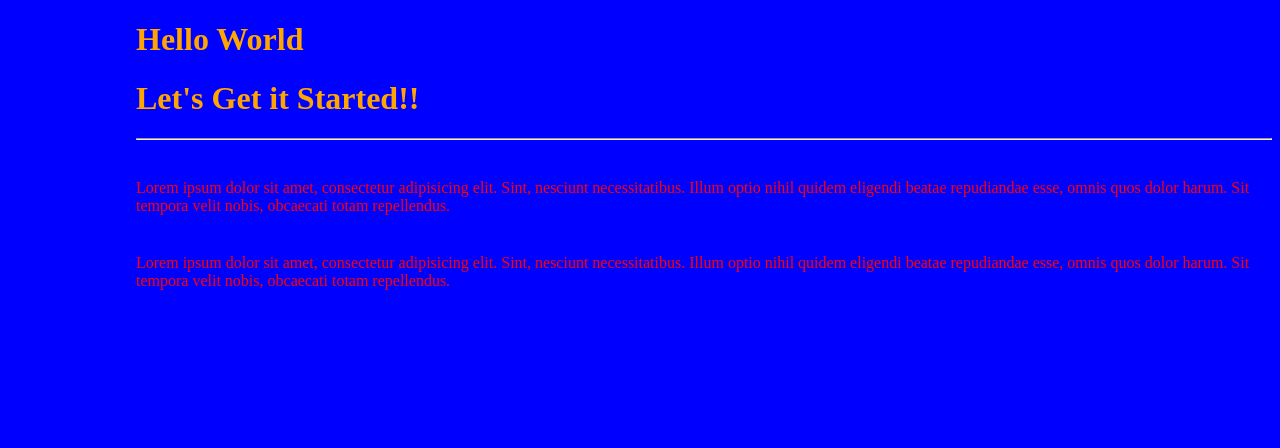
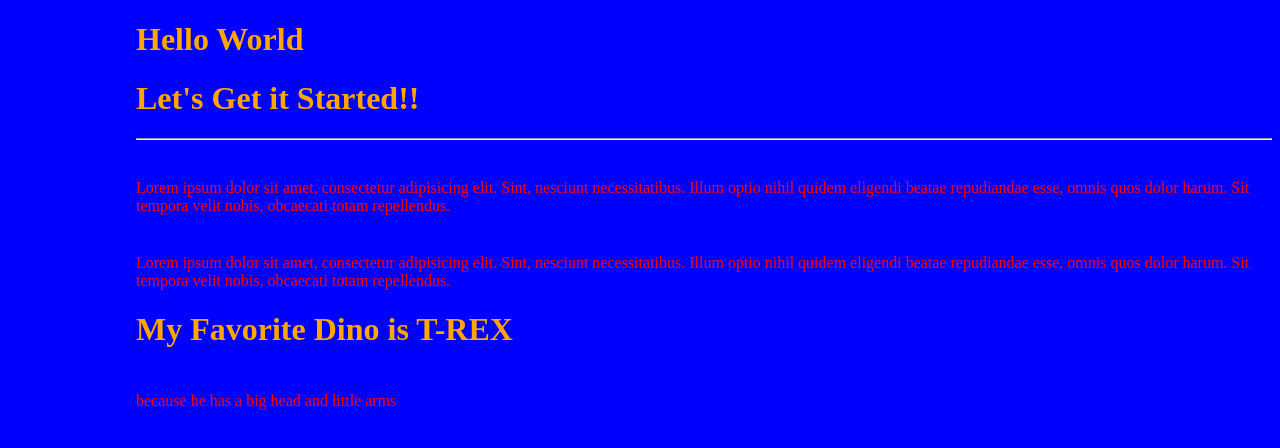
Before and after one commit to kenymc1/branching1, a plain HTML site: page index.html in a window 1280 px wide. Drawn offline with Linux system fonts and the light colour scheme.

Commit message:
added dino

```diff
--- a/index.html
+++ b/index.html
@@ -19,6 +19,8 @@
         <p>Lorem ipsum dolor sit amet, consectetur adipisicing elit. Sint, nesciunt necessitatibus. Illum optio nihil quidem eligendi beatae repudiandae esse, omnis quos dolor harum. Sit tempora velit nobis, obcaecati totam repellendus.</p>
 
       </div>
+      <h1>My Favorite Dino is T-REX</h1>
+      <p>because he has a big head and little arms</p>
     </div>
   </div>
 </head>
```
